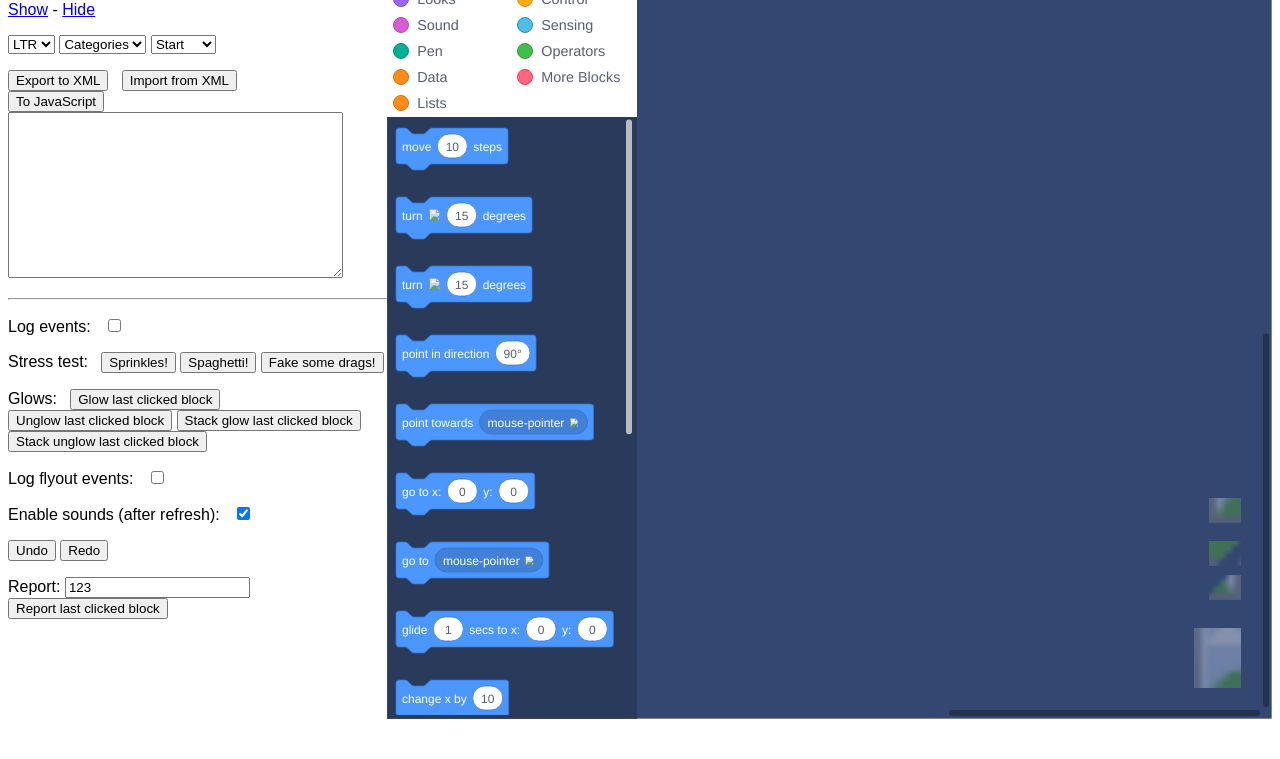
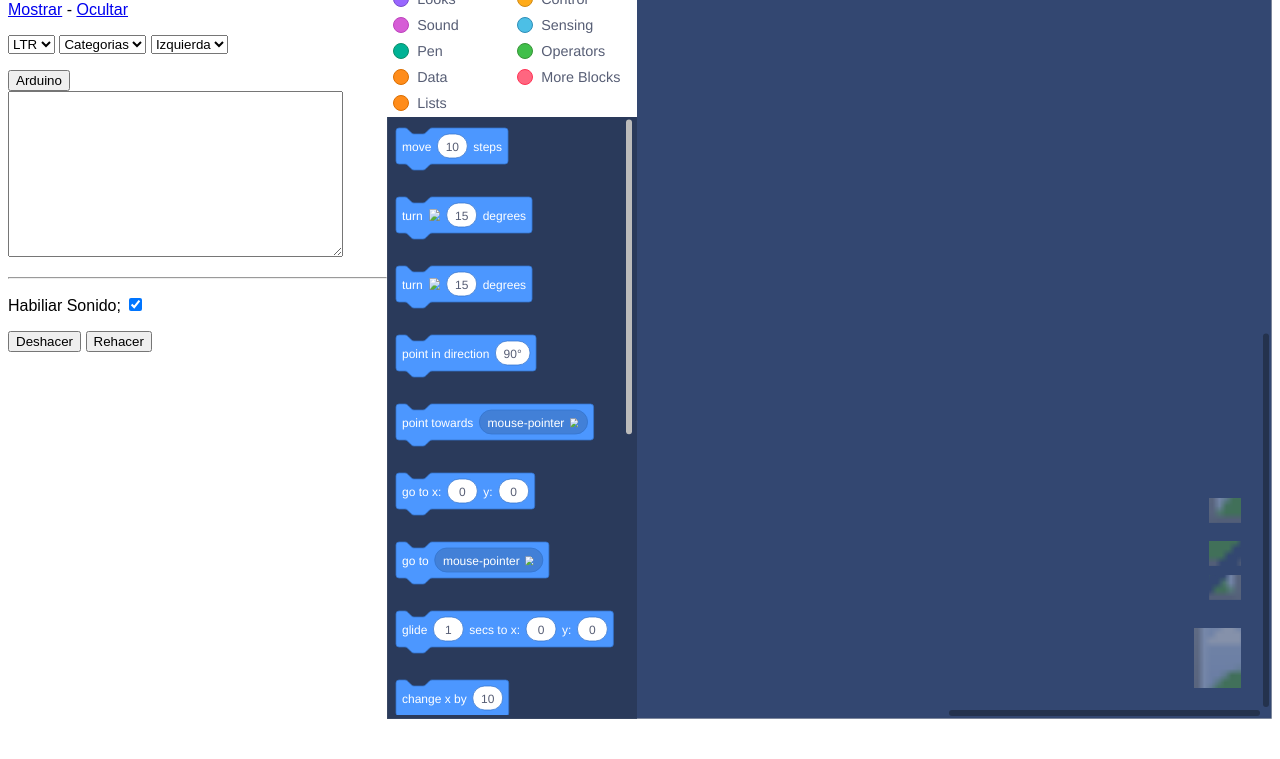
Before and after one commit to YOSOFT/jusava, a plain HTML site: page index.html in a window 1280 px wide. Shown: the part 56-815 px from the top of the page. Drawn offline with Linux system fonts and the light colour scheme.

Commit message:
modificar html

```diff
--- a/index.html
+++ b/index.html
@@ -1,5 +1,5 @@
 <!DOCTYPE html>
-<html>
+<html lang="es">
   <head>
     <meta charset="utf-8">
     <meta name="viewport" content="width=device-width, initial-scale=1.0, maximum-scale=1.0, user-scalable=no" />
@@ -495,10 +495,10 @@
     </xml>
 
     <!-- Sidebar -->
-    <h1>Vertical Blocks</h1>
+    <h1>Hackathon Azure IoT</h1>
     <p>
-      <a href="javascript:void(workspace.setVisible(true))">Show</a>
-      - <a href="javascript:void(workspace.setVisible(false))">Hide</a>
+      <a href="javascript:void(workspace.setVisible(true))">Mostrar</a>
+      - <a href="javascript:void(workspace.setVisible(false))">Ocultar</a>
     </p>
 
     <form id="options">
@@ -507,23 +507,23 @@
           <option value="rtl">RTL</option>
         </select>
         <select name="toolbox" onchange="document.forms.options.submit()">
-          <option value="categories">Categories</option>
+          <option value="categories">Categorias</option>
           <option value="simple">Simple</option>
         </select>
         <select name="side" onchange="document.forms.options.submit()">
-          <option value="start">Start</option>
-          <option value="end">End</option>
-          <option value="top">Top</option>
-          <option value="bottom">Bottom</option>
+          <option value="start">Izquierda</option>
+          <option value="end">Derecha</option>
+          <option value="top">Arriba</option>
+          <option value="bottom">Abajo</option>
         </select>
       </form>
 
     <p>
-      <input type="button" value="Export to XML" onclick="toXml()">
+      <!--<input type="button" value="Export to XML" onclick="toXml()">
       &nbsp;
       <input type="button" value="Import from XML" onclick="fromXml()" id="import">
-      <br>
-      <input type="button" value="To JavaScript" onclick="toCode('Arduino')">
+      <br>-->
+      <input type="button" value="Arduino" onclick="toCode('Arduino')">
       <br>
       <textarea id="importExport" style="width: 26%; height: 12em"
         onchange="taChange();" onkeyup="taChange()"></textarea>
@@ -531,45 +531,18 @@
 
     <hr>
 
-    <p>
-      Log events: &nbsp;
-      <input type="checkbox" onclick="logEvents(this.checked)" id="logCheck">
-    </p>
 
     <p>
-      Stress test: &nbsp;
-      <input type="button" value="Sprinkles!" onclick="sprinkles(100)">
-      <input type="button" value="Spaghetti!" onclick="spaghetti(3)">
-      <input type="button" value="Fake some drags!" onclick="fakeManyDrags()">
-    </p>
-
-    <p>
-      Glows: &nbsp;
-      <input type="button" value="Glow last clicked block" onclick="glowBlock()" />
-      <input type="button" value="Unglow last clicked block" onclick="unglowBlock()" />
-      <input type="button" value="Stack glow last clicked block" onclick="glowStack()" />
-      <input type="button" value="Stack unglow last clicked block" onclick="unglowStack()" />
-    </p>
-
-    <p>
-      Log flyout events: &nbsp;
-      <input type="checkbox" onclick="logFlyoutEvents(this.checked)" id="logFlyoutCheck">
-    </p>
-
-    <p>
-      Enable sounds (after refresh): &nbsp;
+     Habiliar Sonido;
       <input type="checkbox" onclick="setSoundsEnabled(this.checked)" id="soundsEnabled">
     </p>
 
     <p>
-      <input type="button" value="Undo" onclick="workspace.undo()" />
-      <input type="button" value="Redo" onclick="workspace.undo(true)" />
+      <input type="button" value="Deshacer" onclick="workspace.undo()" />
+      <input type="button" value="Rehacer" onclick="workspace.undo(true)" />
     </p>
 
     <p>
-      Report:
-      <input id="reportValue" type="text" value="123" />
-      <input type="button" value="Report last clicked block" onclick="reportDemo()" />
-    </p>
+
   </body>
 </html>
```
